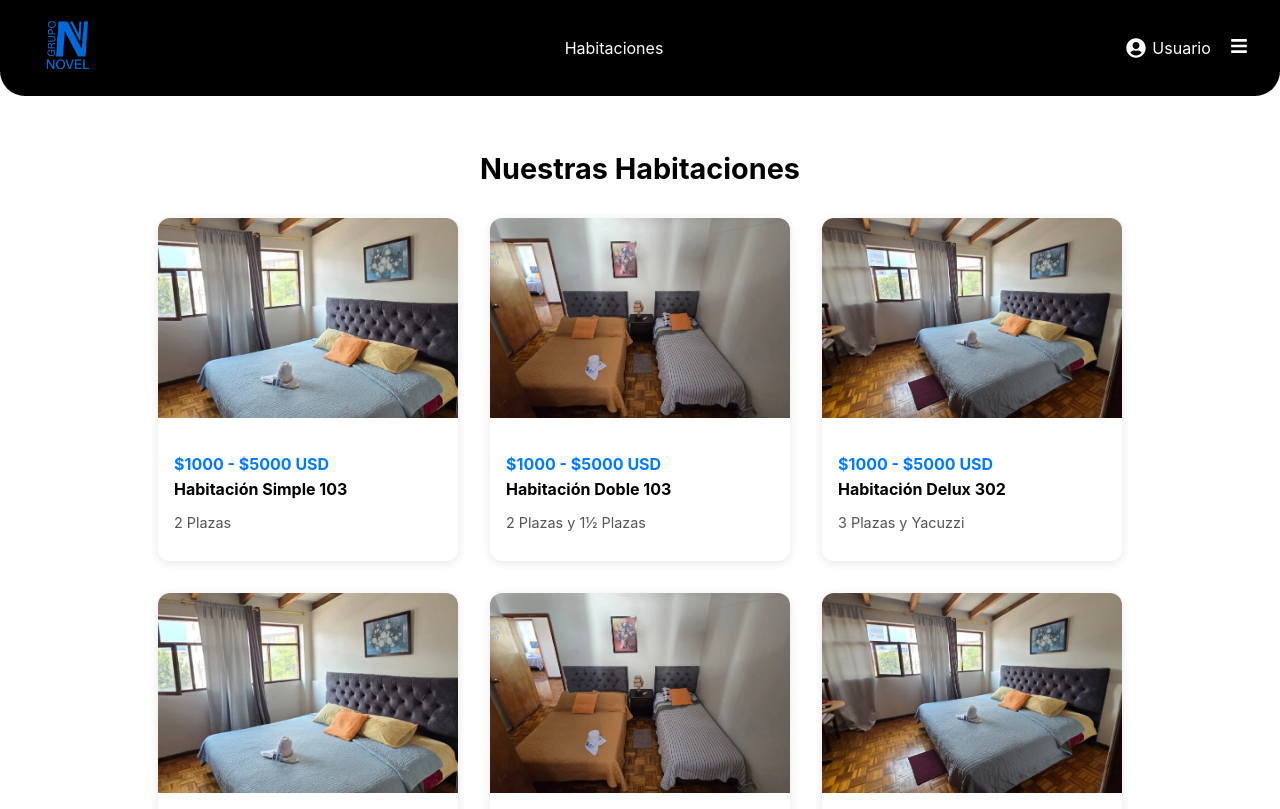
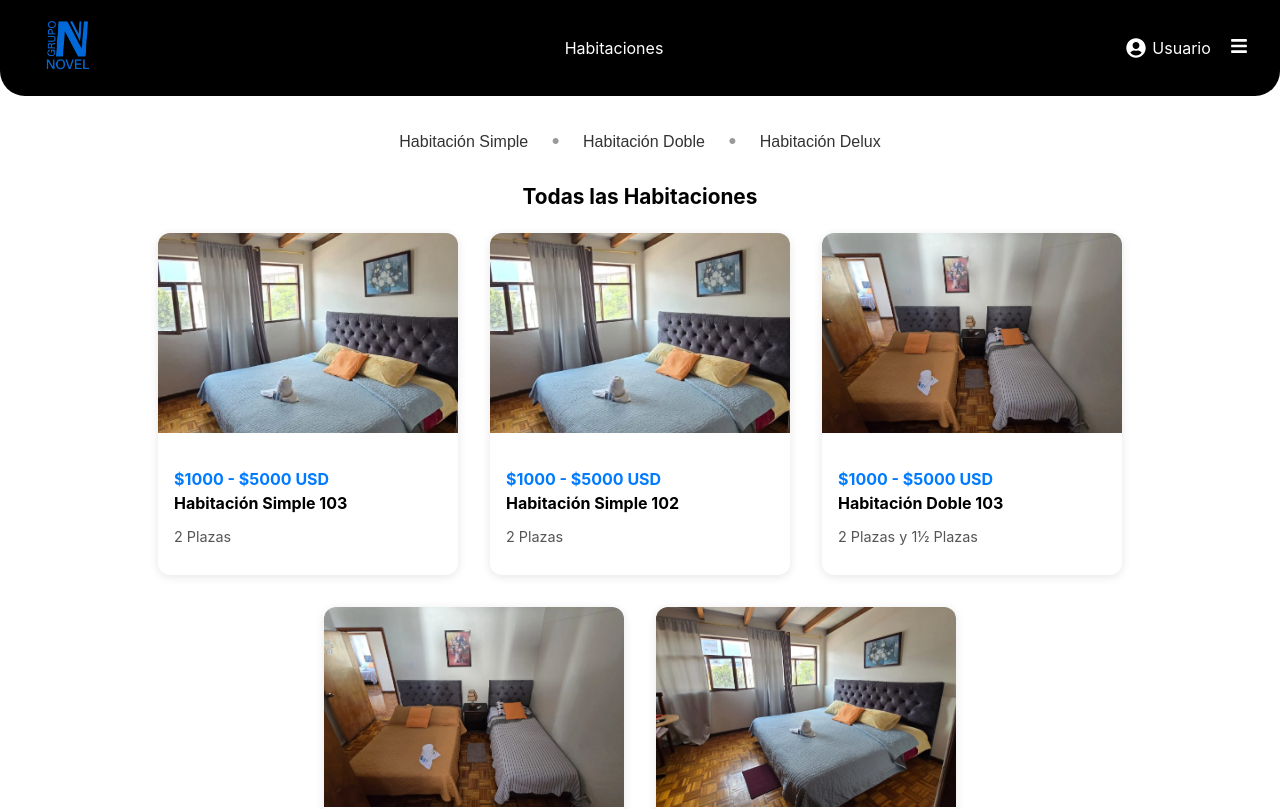
Before and after one commit to OscarSala98/ProyectoAWM, a React (Create React App) app in the folder hostel/: page /habitaciones in a window 1280 px wide. Shown: the top 809 px of the page. Built offline with nearby package versions, Linux system fonts and the light colour scheme.

Commit message:
Se Agregó la página HabitacionesFiltradas que usa al componentes FIltradarHabitaciones. Ademas también se agregó el mapa directo con vinculo de GoogleMaps para la navegacion. Hasta el momento todo va correcto en la navegacion.

```diff
--- a/hostel/src/App.js
+++ b/hostel/src/App.js
@@ -1,6 +1,8 @@
 import { BrowserRouter, Routes, Route } from 'react-router-dom';
 import Home from './pages/Home';
 import Habitaciones from './pages/Habitaciones';
+import HabitacionesFiltradas from './pages/HabitacionesFiltradas';
+
 import 'react-datepicker/dist/react-datepicker.css';
 
 
@@ -10,6 +12,8 @@ function App() {
       <Routes>
         <Route path="/" element={<Home />} />
         <Route path="/habitaciones" element={<Habitaciones />} />
+
+        <Route path="/habitaciones-filtradas" element={<HabitacionesFiltradas />} />
       </Routes>
     </BrowserRouter>
   );
--- /dev/null
+++ b/hostel/src/components/FiltroHabitaciones.css
@@ -0,0 +1,24 @@
+.filtros-contenedor {
+  text-align: center;
+  margin: 2rem 0;
+}
+
+.filtros-contenedor button {
+  background: none;
+  border: none;
+  font-size: 1rem;
+  color: #333;
+  cursor: pointer;
+  margin: 0 1rem;
+  font-weight: 500;
+}
+
+.filtros-contenedor button:hover {
+  color: #e76e50;
+  border-bottom: 2px solid #e76e50;
+}
+
+.punto {
+  color: #999;
+  font-size: 1.2rem;
+}
--- /dev/null
+++ b/hostel/src/components/FiltroHabitaciones.jsx
@@ -0,0 +1,23 @@
+import React from 'react';
+import { useNavigate } from 'react-router-dom';
+import './FiltroHabitaciones.css';
+
+const FiltroHabitaciones = () => {
+  const navigate = useNavigate();
+
+  const manejarFiltro = (tipo) => {
+    navigate('/habitaciones-filtradas', { state: { tipo } });
+  };
+
+  return (
+    <div className="filtros-contenedor">
+      <button onClick={() => manejarFiltro('Simple')}>Habitación Simple</button>
+      <span className="punto">•</span>
+      <button onClick={() => manejarFiltro('Doble')}>Habitación Doble</button>
+      <span className="punto">•</span>
+      <button onClick={() => manejarFiltro('Delux')}>Habitación Delux</button>
+    </div>
+  );
+};
+
+export default FiltroHabitaciones;
--- a/hostel/src/pages/Habitaciones.css
+++ b/hostel/src/pages/Habitaciones.css
@@ -1,16 +1,69 @@
-.habitaciones-container {
-  padding: 2rem;
+.filtros-contenedor {
+  text-align: center;
+  margin: 2rem;
 }
 
-.habitaciones-title {
-  text-align: center;
-  margin-bottom: 2rem;
-  font-size: 1.8rem;
+.filtros-contenedor button {
+  background: none;
+  border: none;
+  font-size: 1rem;
+  color: #333;
+  cursor: pointer;
+  margin: 0 1rem;
+  font-weight: 500;
 }
 
+.filtros-contenedor button:hover {
+  color: #e76e50;
+  border-bottom: 2px solid #e76e50;
+}
+
+.punto {
+  color: #999;
+  font-size: 1.2rem;
+}
+
+/* Estilo general para grilla de tarjetas (habitaciones.jsx) */
 .habitaciones-grid {
   display: flex;
   flex-wrap: wrap;
   justify-content: center;
   gap: 2rem;
 }
+
+/* Nuevo: contenedor general centrado */
+.habitaciones-filtradas-contenedor {
+  max-width: 1200px;
+  margin: 0 auto;
+  padding: 1rem 2rem;
+}
+
+/* Nuevo: título de resultados */
+.habitaciones-title {
+  text-align: center;
+  margin-bottom: 1.5rem;
+  font-size: 1.3rem;
+}
+
+/* Distribución de tarjetas y mapa */
+.habitaciones-filtradas-grid {
+  display: flex;
+  justify-content: center;
+  align-items: flex-start;
+  gap: 1.5rem;
+  flex-wrap: wrap;
+}
+
+/* Columna de tarjetas */
+.habitaciones-lista {
+  flex: 1;
+  min-width: 300px;
+  max-width: 600px;
+}
+
+/* Columna del mapa */
+.habitaciones-mapa {
+  flex: 1;
+  min-width: 300px;
+  max-width: 500px;
+}
--- a/hostel/src/pages/Habitaciones.jsx
+++ b/hostel/src/pages/Habitaciones.jsx
@@ -1,41 +1,37 @@
 import React from 'react';
 import Header from '../components/Header';
 import Footer from '../components/Footer';
+import FiltroHabitaciones from '../components/FiltroHabitaciones';
 import HabitacionCard from '../components/HabitacionCard';
 import './Habitaciones.css';
 
-// Importa las imágenes
 import imgSimple from '../assets/HS103.webp';
 import imgDoble from '../assets/HD103.webp';
 import imgDelux from '../assets/HDE302.webp';
 
 const Habitaciones = () => {
   const habitaciones = [
-    { titulo: 'Habitación Simple 103', precio: '$1000 - $5000 USD', descripcion: '2 Plazas', imagen: imgSimple },
-    { titulo: 'Habitación Doble 103', precio: '$1000 - $5000 USD', descripcion: '2 Plazas y 1½ Plazas', imagen: imgDoble },
-    { titulo: 'Habitación Delux 302', precio: '$1000 - $5000 USD', descripcion: '3 Plazas y Yacuzzi', imagen: imgDelux },
-    { titulo: 'Habitación Simple 103', precio: '$1000 - $5000 USD', descripcion: '2 Plazas', imagen: imgSimple },
-    { titulo: 'Habitación Doble 103', precio: '$1000 - $5000 USD', descripcion: '2 Plazas y 1½ Plazas', imagen: imgDoble },
-    { titulo: 'Habitación Delux 302', precio: '$1000 - $5000 USD', descripcion: '3 Plazas y Yacuzzi', imagen: imgDelux },
+    { titulo: 'Habitación Simple 103', tipo: 'Simple', precio: '$1000 - $5000 USD', descripcion: '2 Plazas', imagen: imgSimple },
+    { titulo: 'Habitación Simple 102', tipo: 'Simple', precio: '$1000 - $5000 USD', descripcion: '2 Plazas', imagen: imgSimple },
+    { titulo: 'Habitación Doble 103', tipo: 'Doble', precio: '$1000 - $5000 USD', descripcion: '2 Plazas y 1½ Plazas', imagen: imgDoble },
+    { titulo: 'Habitación Doble 304', tipo: 'Doble', precio: '$1000 - $5000 USD', descripcion: '2 Plazas y 1½ Plazas', imagen: imgDoble },
+    { titulo: 'Habitación Delux 302', tipo: 'Delux', precio: '$1000 - $5000 USD', descripcion: '3 Plazas y Yacuzzi', imagen: imgDelux },
   ];
 
   return (
     <div>
       <Header />
+      <FiltroHabitaciones />
+
       <div className="habitaciones-container">
-        <h2 className="habitaciones-title">Nuestras Habitaciones</h2>
+        <h2 className="habitaciones-title">Todas las Habitaciones</h2>
         <div className="habitaciones-grid">
           {habitaciones.map((h, index) => (
-            <HabitacionCard
-              key={index}
-              titulo={h.titulo}
-              precio={h.precio}
-              descripcion={h.descripcion}
-              imagen={h.imagen}
-            />
+            <HabitacionCard key={index} {...h} />
           ))}
         </div>
       </div>
+
       <Footer />
     </div>
   );
--- /dev/null
+++ b/hostel/src/pages/HabitacionesFiltradas.jsx
@@ -0,0 +1,77 @@
+import React, { useEffect, useState } from 'react';
+import { useLocation, useNavigate } from 'react-router-dom';
+import Header from '../components/Header';
+import Footer from '../components/Footer';
+import FiltroHabitaciones from '../components/FiltroHabitaciones';
+
+import HabitacionCard from '../components/HabitacionCard';
+
+import imgSimple from '../assets/HS103.webp';
+import imgDoble from '../assets/HD103.webp';
+import imgDelux from '../assets/HDE302.webp';
+
+const HabitacionesFiltradas = () => {
+  const location = useLocation();
+  const navigate = useNavigate();
+  const [tipoSeleccionado, setTipoSeleccionado] = useState(null);
+
+  const habitaciones = [
+    { titulo: 'Habitación Simple 103', tipo: 'Simple', precio: '$1000 - $5000 USD', descripcion: '2 Plazas', imagen: imgSimple },
+    { titulo: 'Habitación Simple 102', tipo: 'Simple', precio: '$1000 - $5000 USD', descripcion: '2 Plazas', imagen: imgSimple },
+    { titulo: 'Habitación Doble 103', tipo: 'Doble', precio: '$1000 - $5000 USD', descripcion: '2 Plazas y 1½ Plazas', imagen: imgDoble },
+    { titulo: 'Habitación Doble 304', tipo: 'Doble', precio: '$1000 - $5000 USD', descripcion: '2 Plazas y 1½ Plazas', imagen: imgDoble },
+    { titulo: 'Habitación Delux 302', tipo: 'Delux', precio: '$1000 - $5000 USD', descripcion: '3 Plazas y Yacuzzi', imagen: imgDelux },
+  ];
+
+  useEffect(() => {
+    if (location.state && location.state.tipo) {
+      setTipoSeleccionado(location.state.tipo);
+    } else {
+      navigate('/habitaciones');
+    }
+  }, [location.state, navigate]);
+
+  if (!tipoSeleccionado) {
+    return null; // evita mostrar contenido mientras redirige
+  }
+
+  const habitacionesFiltradas = habitaciones.filter(h => h.tipo === tipoSeleccionado);
+
+  return (
+     <div>
+    <Header />
+    <FiltroHabitaciones />
+
+    <div className="habitaciones-filtradas-contenedor">
+      <h2 className="habitaciones-title">
+        {habitacionesFiltradas.length} resultado{habitacionesFiltradas.length !== 1 && 's'} encontrados para: <span style={{ color: '#e76e50' }}>Habitación {tipoSeleccionado}</span>
+      </h2>
+
+      <div className="habitaciones-filtradas-grid">
+        <div className="habitaciones-lista">
+          {habitacionesFiltradas.map((h, index) => (
+            <HabitacionCard key={index} {...h} />
+          ))}
+        </div>
+
+        <div className="habitaciones-mapa">
+          <iframe
+            title="Ubicación Hostel Lonchería Novel"
+            src="https://www.google.com/maps/embed?pb=!1m18!1m12!1m3!1d3989.8016510262773!2d-78.4782305!3d-0.1656228!2m3!1f0!2f0!3f0!3m2!1i1024!2i768!4f13.1!3m3!1m2!1s0x91d59b262dd2708f%3A0xbe9b79932fe69685!2sHostel%20loncheria%20Novel!5e0!3m2!1ses-419!2ec!4v1749335046188!5m2!1ses-419!2ec"
+            width="100%"
+            height="400"
+            style={{ border: 0, borderRadius: '12px' }}
+            allowFullScreen=""
+            loading="lazy"
+            referrerPolicy="no-referrer-when-downgrade"
+          />
+        </div>
+      </div>
+    </div>
+
+    <Footer />
+  </div>
+  );
+};
+
+export default HabitacionesFiltradas;
```
